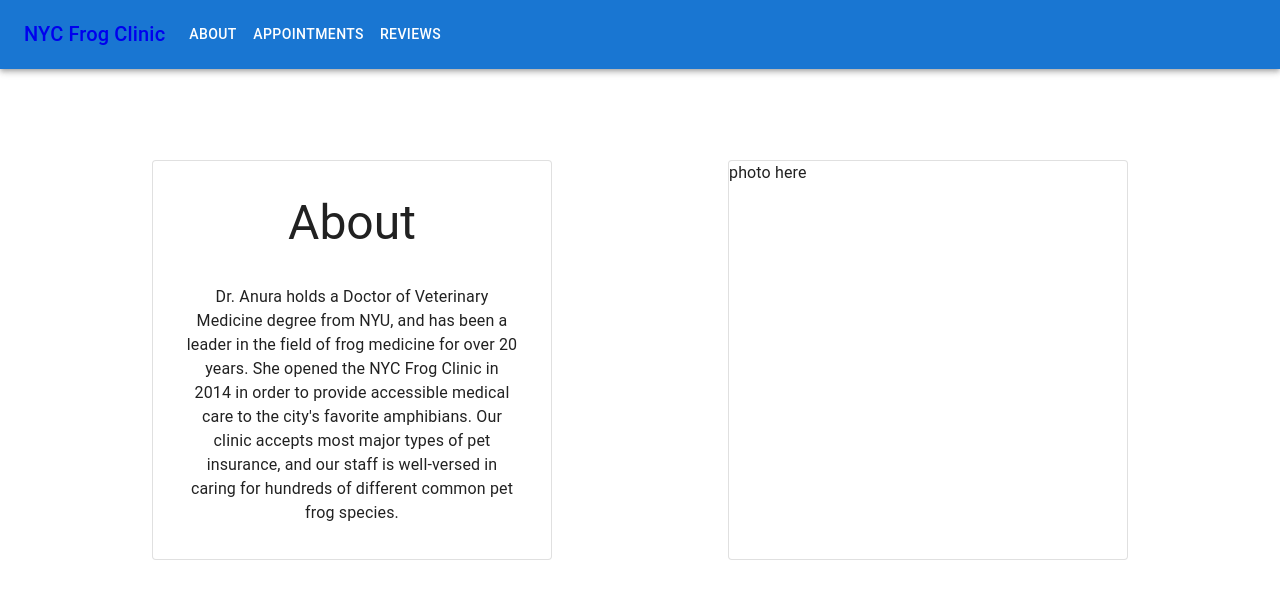
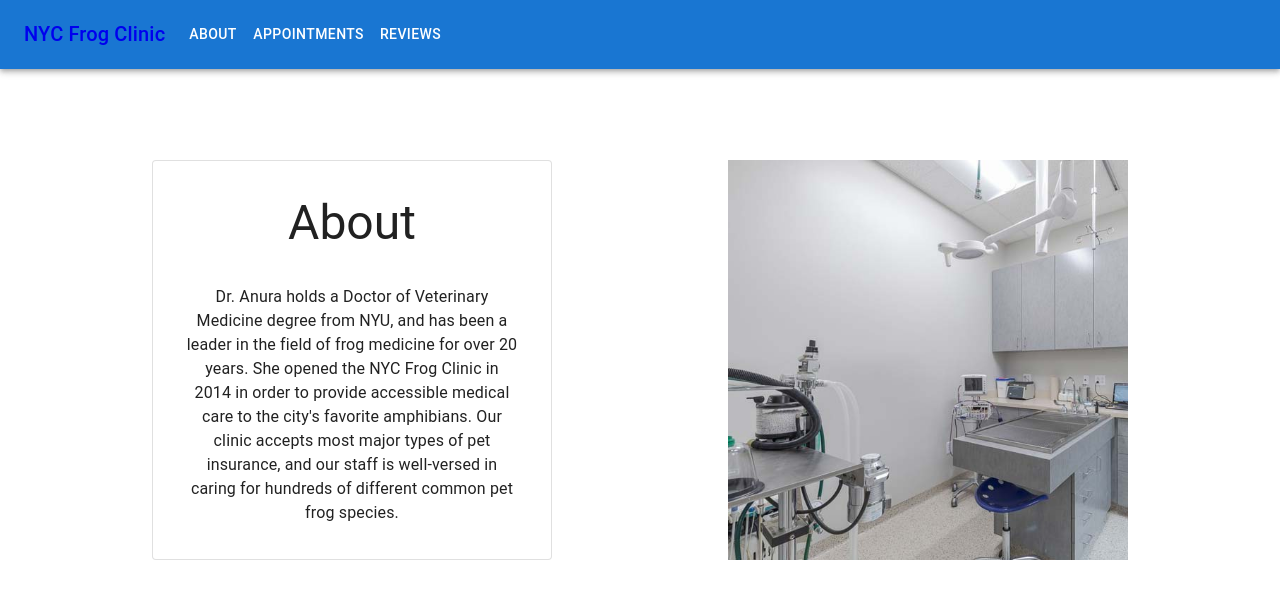
Before and after one commit to chystarr/ui-ux-midterm, a React (Create React App) app: page /about in a window 1280 px wide. Shown: the top 598 px of the page. Built offline with nearby package versions, Linux system fonts and the light colour scheme.

Commit message:
Added and formatted photo on about page

```diff
--- a/src/components/About.js
+++ b/src/components/About.js
@@ -2,6 +2,8 @@ import Container from '@mui/material/Container';
 import Paper from '@mui/material/Paper';
 import Box from '@mui/material/Box';
 import Typography from '@mui/material/Typography';
+
+import office from './img/office.jpg';
 
 function About() {
   const bodyText = "Dr. Anura holds a Doctor of Veterinary Medicine degree from NYU, and has been a leader in the field of frog medicine for over 20 years. She opened the NYC Frog Clinic in 2014 in order to provide accessible medical care to the city's favorite amphibians. Our clinic accepts most major types of pet insurance, and our staff is well-versed in caring for hundreds of different common pet frog species.";
@@ -40,12 +42,14 @@ function About() {
               {bodyText}
             </Typography>
           </Paper>
-          <Paper variant='outlined' sx={{
+          <Box sx={{
               mt: {xs: 8},
+              backgroundImage: `url(${office})`,
+              backgroundRepeat: 'no-repeat',
+              backgroundSize: 'cover',
             }}
           >
-            photo here
-          </Paper>
+          </Box>
         </Box>
       </Container>
     </div>
--- a/src/components/Home.js
+++ b/src/components/Home.js
@@ -39,7 +39,9 @@ function Home() {
           </Box>
         </Grid>
         <Grid item xs={12} sx={{
-            display: 'flex', justifyContent: 'flex-end', alignContent: 'flex-end'
+            display: 'flex',
+            justifyContent: 'flex-end',
+            alignContent: 'flex-end'
           }}
         >
           <Box sx={{
```
Also changed, not shown: src/components/img/office.jpg (added).
